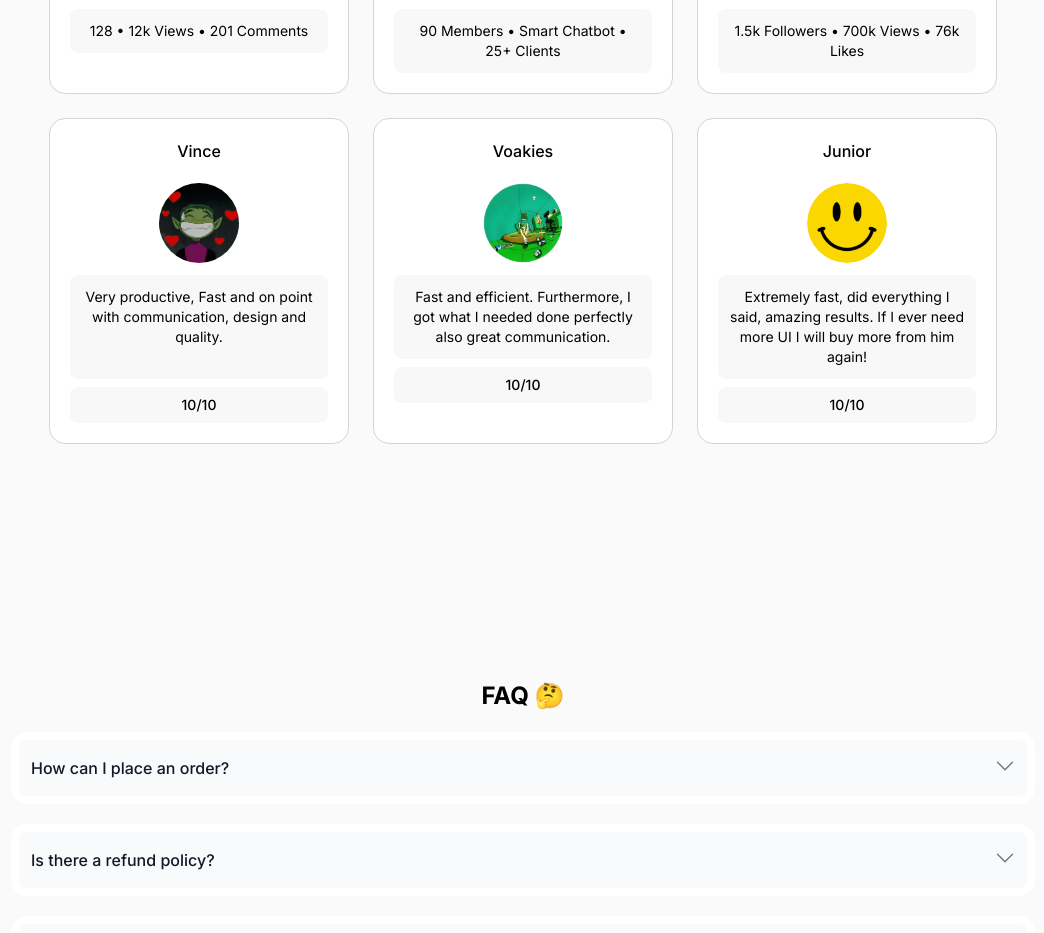
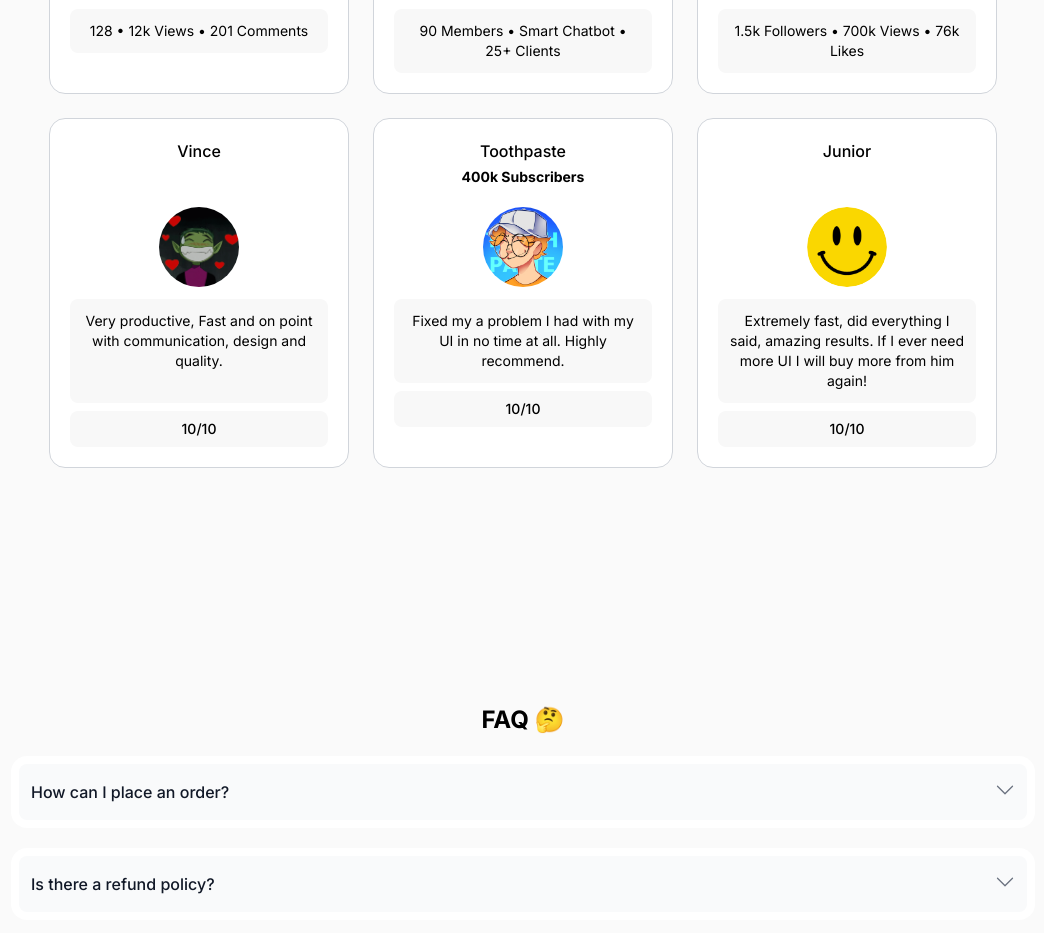
Before and after one commit to IoanHumphreys/portfolio, a Next.js app: page / in a window 1280 px wide. Shown: the part 2820-3753 px from the top of the page, without its empty margins (117-1161 px from the left). Built offline with nearby package versions, Linux system fonts and the light colour scheme.

Commit message:
Add files via upload

```diff
--- a/app/page.tsx
+++ b/app/page.tsx
@@ -1,6 +1,6 @@
 'use client';
 
-import {BsDiscord} from 'react-icons/bs'
+import {BsDiscord, BsYoutube} from 'react-icons/bs'
 import {AiFillYoutube} from 'react-icons/ai'
 import {SiTiktok} from 'react-icons/si'
 
@@ -322,7 +322,7 @@ export default function Home() {
             <div className="bg-white border border-gray-300 rounded-2xl p-5 mx-3 my-3 w-full sm:w-1/2 md:w-full lg:w-1/4">
               <h1 className="text-center font-medium">Vince</h1>
               <div className="flex items-center justify-center mt-2">
-                <div className="w-20 h-20 flex items-center justify-center mt-3">
+                <div className="w-20 h-20 flex items-center justify-center mt-9">
                   <img src="/images/vince.png" alt="Profile Picture" className="w-13 h-13 rounded-full" />
                 </div>
               </div>
@@ -334,17 +334,17 @@ export default function Home() {
               <p className="bg-panels-gray rounded-lg p-2 text-sm text-center mt-2 font-medium">10/10</p>
             </div>
 
-             {/* Voakies */}
+             {/* Toothpaste */}
              <div className="bg-white border border-gray-300 rounded-2xl p-5 mx-3 my-3 w-full sm:w-1/2 md:w-full lg:w-1/4">
-              <h1 className="text-center font-medium">Voakies</h1>
+              <h1 className="text-center font-medium">Toothpaste<br></br><p className="text-sm font-bold mt-1">400k Subscribers</p></h1>
               <div className="flex items-center justify-center mt-2">
                 <div className="w-20 h-20 flex items-center justify-center mt-3">
-                  <img src="/images/voakies.png" alt="Profile Picture" className="w-13 h-13 rounded-full" />
+                  <img src="/images/toothpaste.png" alt="Profile Picture" className="w-13 h-13 rounded-full" />
                 </div>
               </div>
               <div className="flex flex-row items-center justify-center bg-panels-gray p-3 rounded-lg mt-3">
                 <p className="text-sm text-center">
-                Fast and efficient. Furthermore, I got what I needed done perfectly also great communication.
+                Fixed my a problem I had with my UI in no time at all. Highly recommend.
                 </p>
               </div>
               <p className="bg-panels-gray rounded-lg p-2 text-sm text-center mt-2 font-medium">10/10</p>
@@ -353,7 +353,7 @@ export default function Home() {
              {/* Junior */}
              <div className="bg-white border border-gray-300 rounded-2xl p-5 mx-3 my-3 w-full sm:w-1/2 md:w-full lg:w-1/4">
               <h1 className="text-center font-medium">Junior</h1>
-              <div className="flex items-center justify-center mt-2">
+              <div className="flex items-center justify-center mt-8">
                 <div className="w-20 h-20 flex items-center justify-center mt-3">
                   <img src="/images/junior.png" alt="Profile Picture" className="w-13 h-13 rounded-full" />
                 </div>
```
Also changed, not shown: public/images/toothpaste.png (added).
